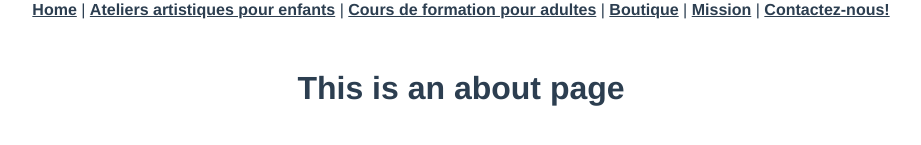
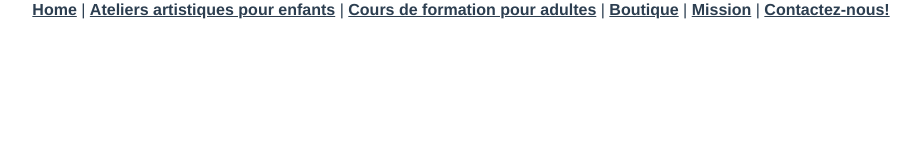
Before and after one commit to Thinking-Dragon/Atelier-Th-tre-de-Marion, a Vue app in the folder solution/atelier-theatre-de-marion/: page /about in a window 1280 px wide. Shown: the part 341-486 px from the top of the page, without its empty margins (179-1100 px from the left). Built offline with nearby package versions, Linux system fonts and the light colour scheme.

Commit message:
Removed "About" view

```diff
--- a/solution/atelier-theatre-de-marion/src/router/index.js
+++ b/solution/atelier-theatre-de-marion/src/router/index.js
@@ -9,14 +9,6 @@
     path: '/',
     name: 'home',
     component: Home
-  },
-  {
-    path: '/about',
-    name: 'about',
-    // route level code-splitting
-    // this generates a separate chunk (about.[hash].js) for this route
-    // which is lazy-loaded when the route is visited.
-    component: () => import(/* webpackChunkName: "about" */ '../views/About.vue')
   },
   {
     path: '/kids-workshops',
--- a/solution/atelier-theatre-de-marion/src/views/About.vue
+++ /dev/null
@@ -1,5 +0,0 @@
-<template>
-  <div class="about">
-    <h1>This is an about page</h1>
-  </div>
-</template>
```
